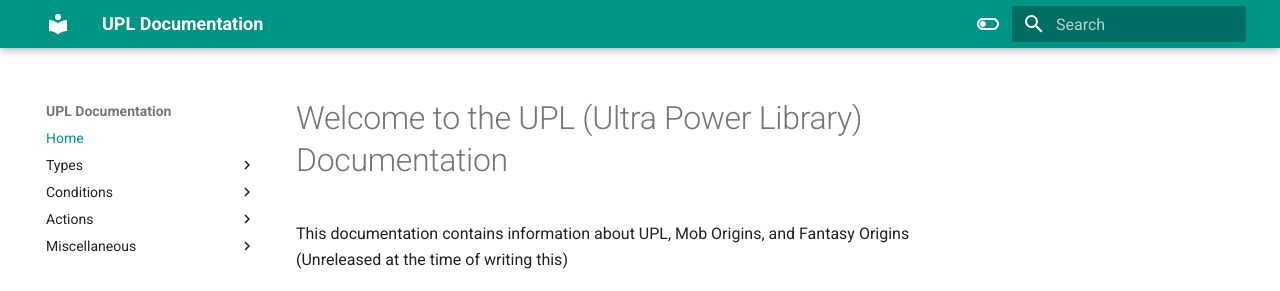
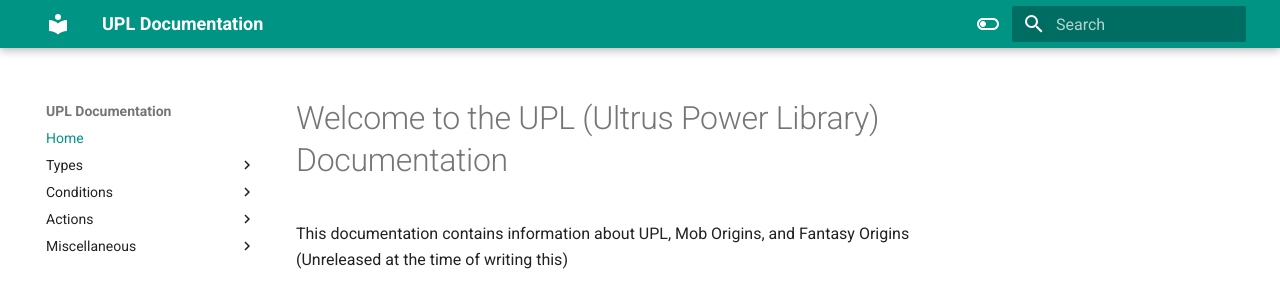
Before and after one commit to UltrusBot/Mob-Origin-Docs, an MkDocs documentation site: the page built from docs/index.md, in a window 1280 px wide. Shown: the top 291 px of the page. Built offline with MkDocs 1.6.1 and Material for MkDocs 9.7.7, drawn with Linux system fonts in a browser that asks for light colours.

Commit message:
Update index.md

```diff
--- a/docs/index.md
+++ b/docs/index.md
@@ -1,4 +1,4 @@
-# Welcome to the UPL (Ultra Power Library) Documentation
+# Welcome to the UPL (Ultrus Power Library) Documentation
 This documentation contains information about UPL, Mob Origins, and Fantasy Origins (Unreleased at the time of writing this)
 
 This page will contain general information about my origin addons.
```
